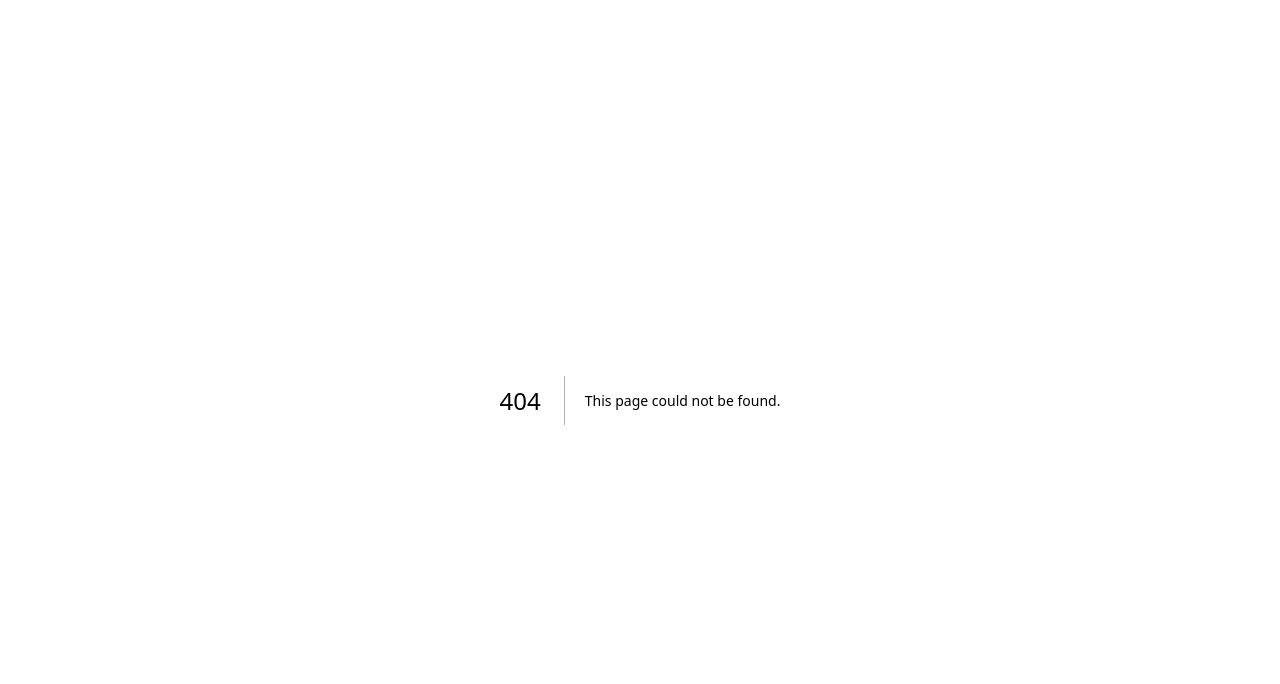
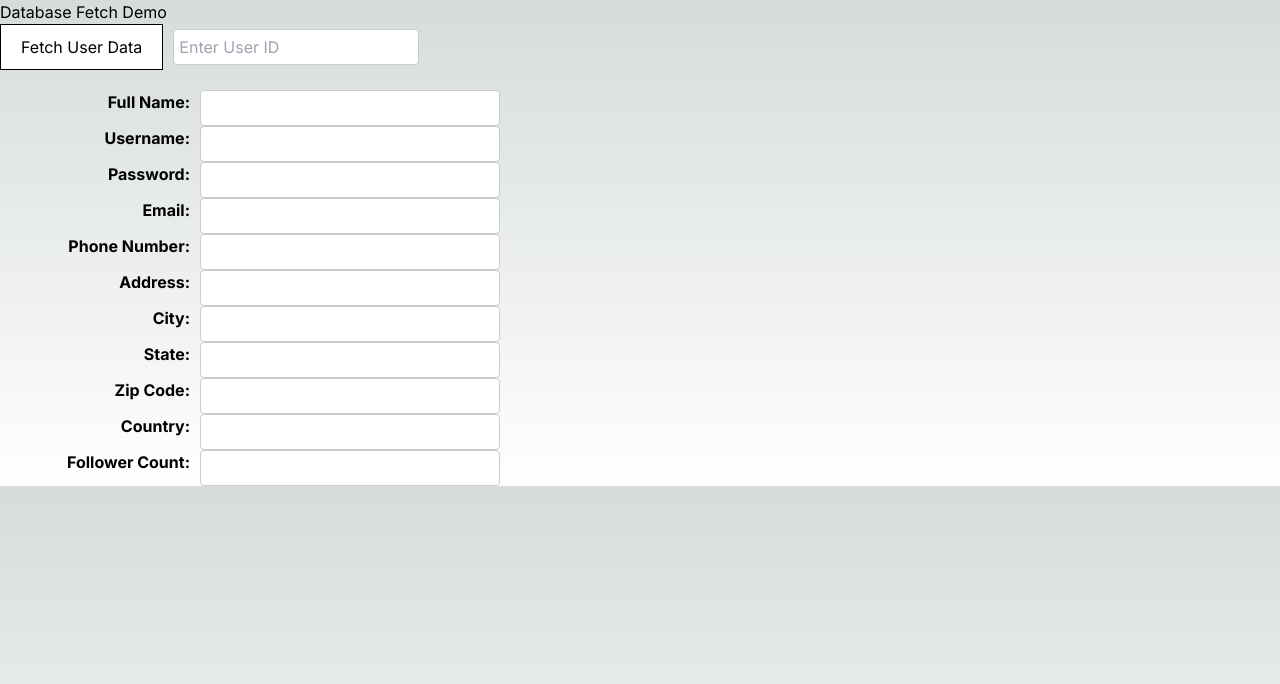
Before and after one commit to BLuong-vul/contacts-fork, a Next.js app in the folder frontend/: page /db-test in a window 1280 px wide. Before the commit this address had no page. Shown: the top 684 px of the page. Built offline with nearby package versions, Linux system fonts and the light colour scheme.

Commit message:
Basic start of fetch demo page
Will push more of it soon

```diff
--- /dev/null
+++ b/frontend/src/app/db-test/page.js
@@ -0,0 +1,79 @@
+"use client";
+
+import { useState } from 'react';
+import styles from '../styles/demo.module.css';
+
+export default function Home() {
+	const [textBoxData, setTextBoxData] = useState({
+		fullName: '',
+		username: '',
+		password: '',
+		email: '',
+		phoneNumber: '',
+		address: '',
+		city: '',
+		state: '',
+		zipCode: '',
+		country: '',
+		followerCount: '',
+	});
+
+	const [inputId, setInputId] = useState('');
+
+	const fetchDataFromBackend = async () => {
+	const mockData = {
+		fullName: 'John',
+		username: 'Doe',
+		password: 'john.doe@example.com',
+		email: '123-456-7890',
+		phoneNumber: '1234 Elm St',
+		address: 'Metropolis',
+		city: 'NY',
+		state: '10001',
+		zipCode: 'USA',
+		country: 'Software Engineer',
+		followerCount: 'Tech Co',
+	};
+
+		setTextBoxData(mockData);
+	};
+
+	return (
+		<div>
+			<h1>Database Fetch Demo</h1>
+
+			<div style={{ display: 'flex', alignItems: 'center', gap: '10px'}}>
+				<button
+					onClick={fetchDataFromBackend}
+					style={{
+						backgroundColor: 'white',
+						color: 'black',
+						border: '1px solid black',
+						padding: '10px 20px',
+						cursor: 'pointer',
+					}}
+					onMouseOver={(e) => (e.target.style.backgroundColor = 'lightgrey')}
+					onMouseOut={(e) => (e.target.style.backgroundColor = 'white')}
+				>
+					Fetch User Data
+				</button>
+				<input
+					type="text"
+					placeholder="Enter User ID"
+					value={inputId}
+					onChange={(e) => setInputId(e.target.value)}
+					style={{ padding: '5px', borderRadius: '4px', border: '1px solid #ccc', color: 'black'}}
+				/>
+				</div>
+
+				<div className={styles.formContainer}>
+				{Object.entries(textBoxData).map(([key, value]) => (
+					<div className={styles.formRow} key={key}>
+						<label className={styles.label}>{key.charAt(0).toUpperCase() + key.slice(1).replace(/([A-Z])/g, ' $1')}:</label>
+						<input className={styles.input} type="text" value={value} readOnly />
+					</div>
+				))}
+			</div>
+		</div>
+	);
+}
--- /dev/null
+++ b/frontend/src/app/styles/demo.module.css
@@ -0,0 +1,28 @@
+.formContainer {
+  display: flex;
+  flex-direction: column;
+  margin-top: 20px;
+  text-align: right;
+  justify-content: flex-end;
+  width: 500px;
+}
+
+.formRow {
+  display: flex;
+  justify-content: flex-end;
+}
+
+.label {
+  width: 150px;
+  font-weight: bold;
+  text-align: right;
+  padding-right: 10px;
+}
+
+.input {
+  width: 300px;
+  padding: 5px;
+  border-radius: 4px;
+  border: 1px solid #ccc;
+  color: black;
+}
```
